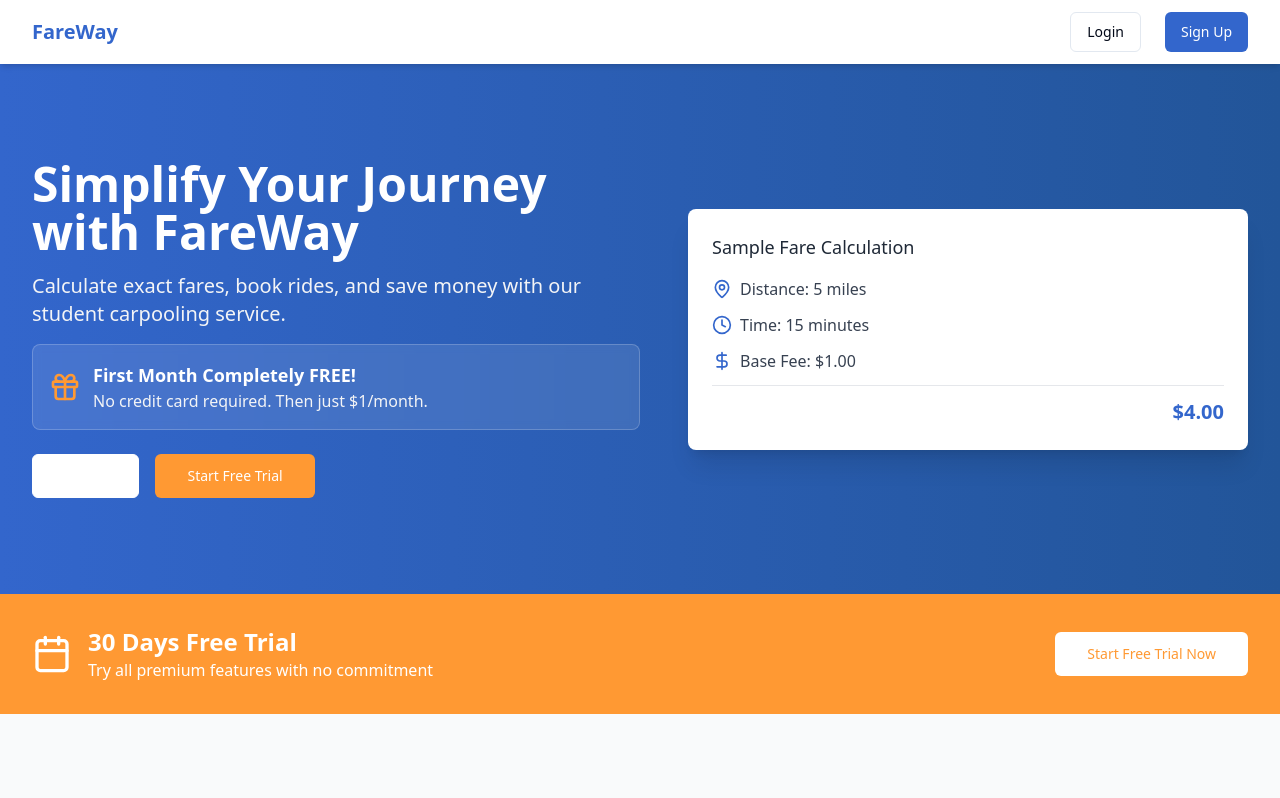
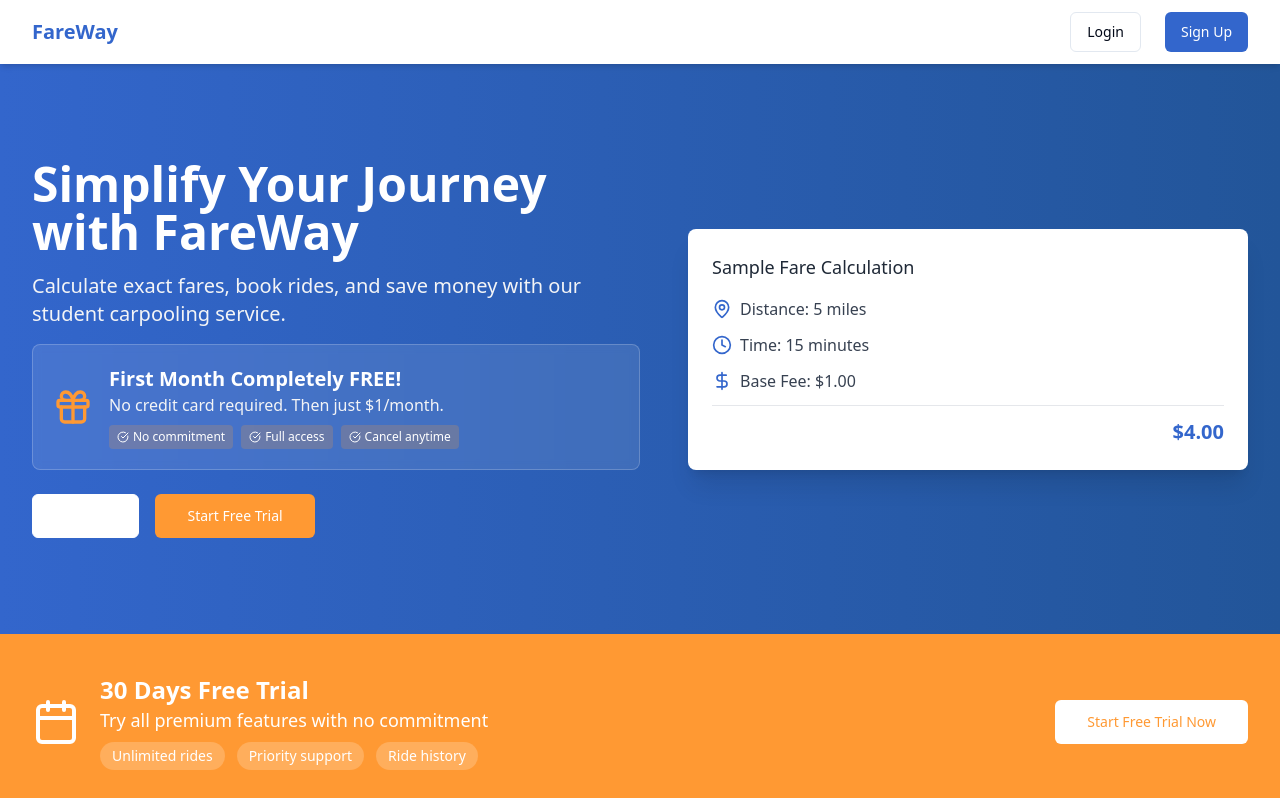
Before and after one commit to arpit404sri/fareway-journey, a React (Vite) app: page / in a window 1280 px wide. Shown: the top 798 px of the page. Built offline with nearby package versions, Linux system fonts and the light colour scheme.

Commit message:
Fix: Resolve import errors
The previous changes did not resolve the import errors. This commit attempts to fix the import errors.

```diff
--- a/src/pages/Index.tsx
+++ b/src/pages/Index.tsx
@@ -1,9 +1,8 @@
-
 import { Link } from "react-router-dom";
 import { useAuth } from "@/context/AuthContext";
 import { Button } from "@/components/ui/button";
 import Navbar from "@/components/Navbar";
-import { MapPin, Clock, DollarSign, Users, ArrowRight, Gift, Calendar } from "lucide-react";
+import { MapPin, Clock, DollarSign, Users, ArrowRight, Gift, Calendar, CheckCircle } from "lucide-react";
 
 const Index = () => {
   const { user } = useAuth();
@@ -25,12 +24,25 @@ const Index = () => {
                   Calculate exact fares, book rides, and save money with our student carpooling service.
                 </p>
 
-                {/* First Month Free Banner */}
-                <div className="bg-white/10 backdrop-blur-sm rounded-lg p-4 mb-6 border border-white/20 flex items-center">
-                  <Gift className="h-8 w-8 text-accent mr-3 flex-shrink-0" />
-                  <div>
-                    <p className="font-bold text-lg text-white">First Month Completely FREE!</p>
-                    <p className="text-gray-100">No credit card required. Then just $1/month.</p>
+                {/* First Month Free Banner - Enhanced */}
+                <div className="bg-white/10 backdrop-blur-sm rounded-lg p-5 mb-6 border border-white/20">
+                  <div className="flex items-center">
+                    <Gift className="h-10 w-10 text-accent mr-4 flex-shrink-0" />
+                    <div>
+                      <p className="font-bold text-xl text-white">First Month Completely FREE!</p>
+                      <p className="text-gray-100">No credit card required. Then just $1/month.</p>
+                      <div className="flex flex-wrap mt-2 gap-2">
+                        <span className="inline-flex items-center text-xs bg-accent/20 px-2 py-1 rounded">
+                          <CheckCircle className="h-3 w-3 mr-1" /> No commitment
+                        </span>
+                        <span className="inline-flex items-center text-xs bg-accent/20 px-2 py-1 rounded">
+                          <CheckCircle className="h-3 w-3 mr-1" /> Full access
+                        </span>
+                        <span className="inline-flex items-center text-xs bg-accent/20 px-2 py-1 rounded">
+                          <CheckCircle className="h-3 w-3 mr-1" /> Cancel anytime
+                        </span>
+                      </div>
+                    </div>
                   </div>
                 </div>
 
@@ -82,20 +94,31 @@ const Index = () => {
           </div>
         </section>
 
-        {/* Free Trial Highlight Section - New */}
-        <section className="py-8 bg-accent text-white">
+        {/* Free Trial Highlight Section - Enhanced */}
+        <section className="py-10 bg-accent text-white">
           <div className="container mx-auto px-4 sm:px-6 lg:px-8">
             <div className="flex flex-col md:flex-row items-center justify-between">
-              <div className="flex items-center mb-4 md:mb-0">
-                <Calendar className="h-10 w-10 mr-4 text-white" />
+              <div className="flex items-center mb-6 md:mb-0">
+                <Calendar className="h-12 w-12 mr-5 text-white" />
                 <div>
                   <h2 className="text-2xl font-bold">30 Days Free Trial</h2>
-                  <p>Try all premium features with no commitment</p>
+                  <p className="text-lg">Try all premium features with no commitment</p>
+                  <div className="flex flex-wrap mt-2 gap-3">
+                    <span className="inline-flex items-center text-sm bg-white/20 px-3 py-1 rounded-full">
+                      Unlimited rides
+                    </span>
+                    <span className="inline-flex items-center text-sm bg-white/20 px-3 py-1 rounded-full">
+                      Priority support
+                    </span>
+                    <span className="inline-flex items-center text-sm bg-white/20 px-3 py-1 rounded-full">
+                      Ride history
+                    </span>
+                  </div>
                 </div>
               </div>
               {!user && (
-                <Link to="/register">
-                  <Button size="lg" className="bg-white text-accent hover:bg-gray-100">
+                <Link to="/register" className="transform transition hover:scale-105">
+                  <Button size="lg" className="bg-white text-accent hover:bg-gray-100 px-8">
                     Start Free Trial Now
                   </Button>
                 </Link>
```
